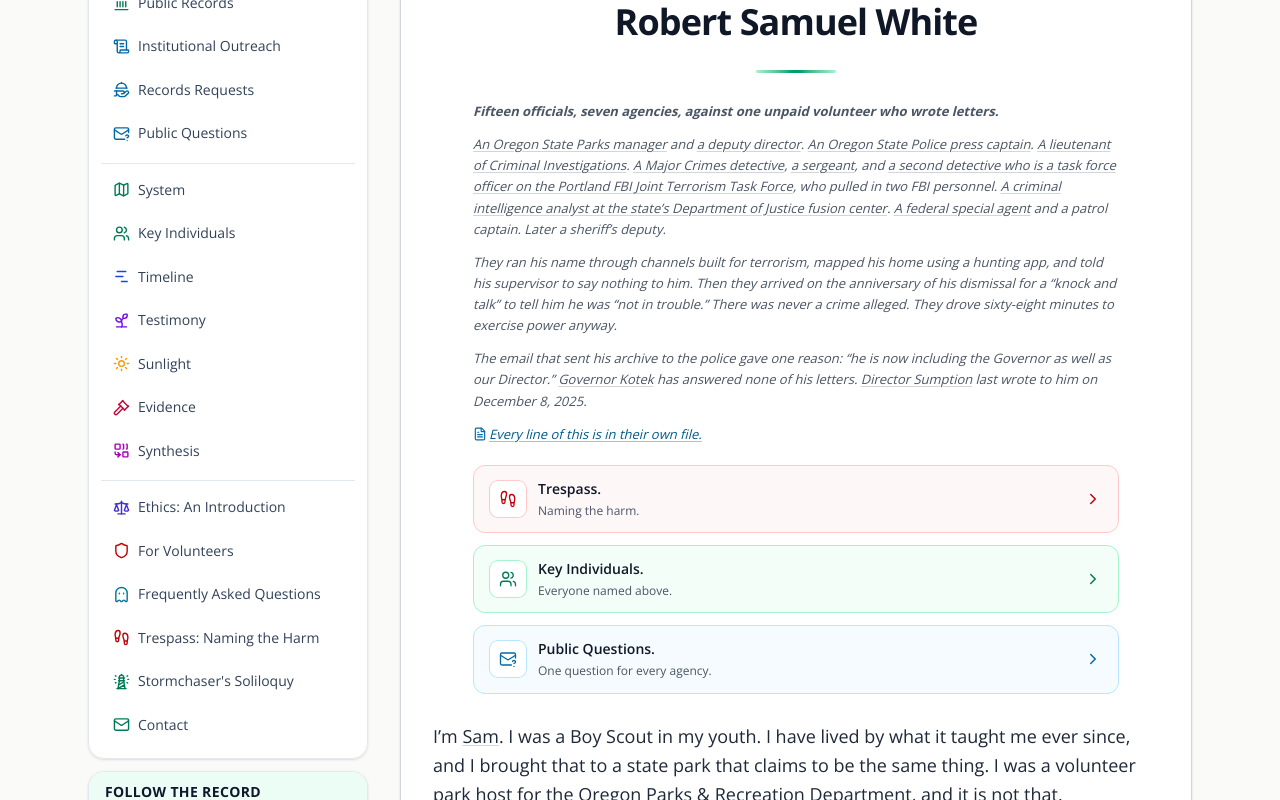
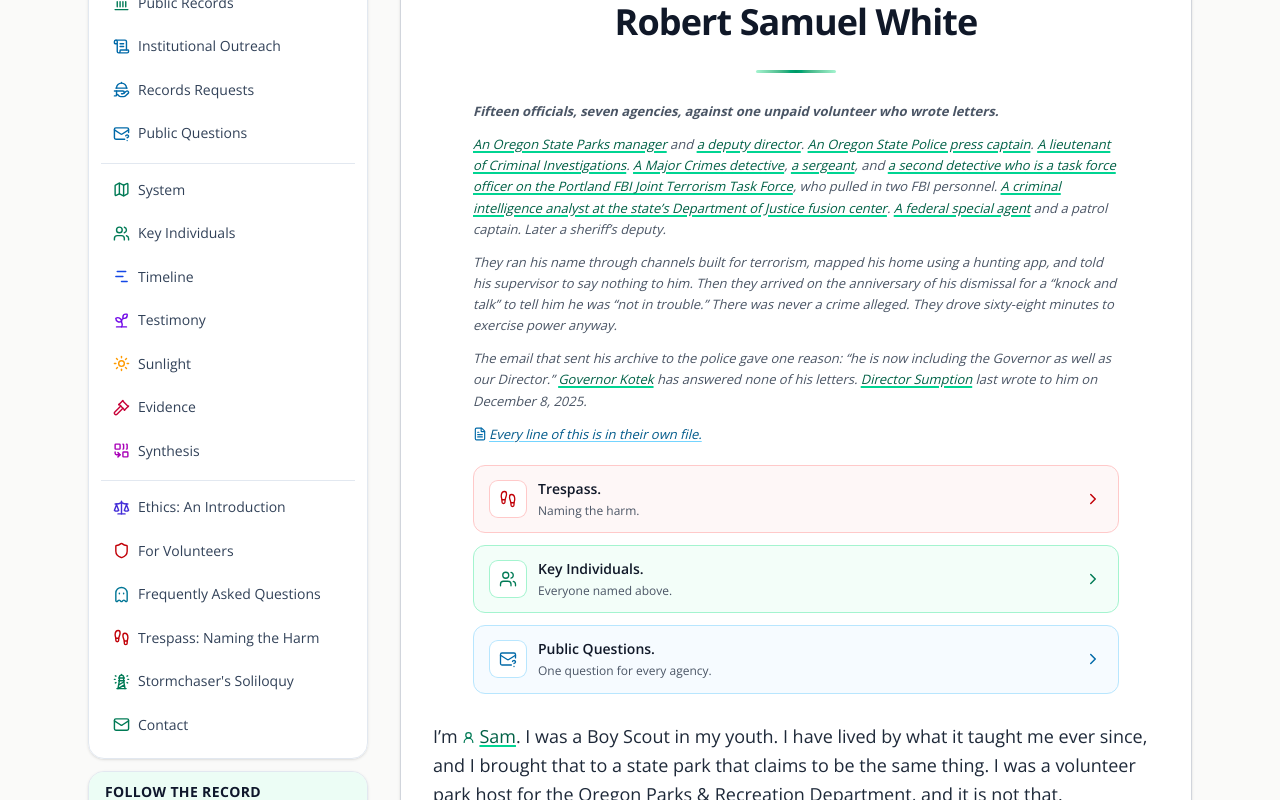
Before and after one commit to rswfire/rswfire.oprd, a Next.js app: page / in a window 1280 px wide. Shown: the part 220-1020 px from the top of the page. Built offline with nearby package versions, Linux system fonts and the light colour scheme; no server answers.

Commit message:
People links: the seat's face beside the name, a visible green underline; the class moved out of the client module so pages get it; Public Questions index without prev/next

```diff
--- a/app/(archive)/public-questions/page.tsx
+++ b/app/(archive)/public-questions/page.tsx
@@ -34,7 +34,6 @@ export default function PublicQuestionsPage() {
             emblem="MailQuestionMark" tone="sky"
             title="PUBLIC QUESTIONS"
             subtitle="RECORDS REQUESTS"
-            previousPage={{ href: "/records-requests", label: "Records Requests" }}
         >
             <div className="mb-8 text-base">
                 A question is asked of the State of Oregon in public records requests, and every answer is published: the acknowledgment, the estimate, the denial, the production, or the silence. One register per question.
--- a/components/PersonLink.tsx
+++ b/components/PersonLink.tsx
@@ -1,9 +1,13 @@
 // components/PersonLink.tsx
 //
 // A person or role named in running text, opening their drawer from Key
-// Individuals in place. The timeline and the evidence pages call it by
-// name; a name with no seat renders as plain text.
-import { DrawerLink, SEAT_LINK } from "@/components/system/DrawerHost";
+// Individuals in place, with the face their card wears there: a person, a
+// records office, or a building. The timeline and the evidence pages call
+// it by name; a name with no seat renders as plain text.
+import { Building2, Newspaper, UserRound } from "lucide-react";
+import { DrawerLink } from "@/components/system/DrawerHost";
+import { SEAT_LINK } from "@/lib/seatLink";
+import { RUNGS, type Seat } from "@/data/system";
 
 const SEATS: Record<string, string> = {
     "park supervisor": "supervisor",
@@ -12,6 +16,17 @@ const SEATS: Record<string, string> = {
     "volunteer services lead": "lead",
     "Lisa Sumption": "director",
 };
+
+type Face = "person" | "office" | "building";
+
+// Every seat on Key Individuals, by id, for the face its card wears.
+const FACES: Record<string, Face> = {};
+for (const r of RUNGS) {
+    const all: Seat[] = [...r.seats, ...(r.branch?.seats ?? [])];
+    for (const s of all) FACES[s.id] = s.building ? "building" : s.office ? "office" : "person";
+}
+
+const ICON = { person: UserRound, office: Newspaper, building: Building2 } as const;
 
 interface PersonLinkProps {
     name: string;
@@ -23,5 +38,11 @@ interface PersonLinkProps {
 export default function PersonLink({ name, label, seat }: PersonLinkProps) {
     const to = seat ?? SEATS[name];
     if (!to) return <span>{label ?? name}</span>;
-    return <DrawerLink to={to} className={SEAT_LINK}>{label ?? name}</DrawerLink>;
+    const I = ICON[FACES[to] ?? "person"];
+    return (
+        <DrawerLink to={to} className={`${SEAT_LINK} inline-flex items-baseline gap-1 whitespace-nowrap`}>
+            <I aria-hidden size={13} strokeWidth={2.25} className="relative top-[1.5px] shrink-0 text-emerald-700" />
+            <span>{label ?? name}</span>
+        </DrawerLink>
+    );
 }
--- a/components/TestimonyCard.tsx
+++ b/components/TestimonyCard.tsx
@@ -14,7 +14,8 @@ import TestimonyPdfButton from "@/components/testimony/TestimonyPdfButton";
 import Cite from "@/components/Cite";
 import { APPARATUS, APPARATUS_SEATS } from "@/data/apparatus";
 import Icon from "@/components/Icon";
-import { DrawerLink, SEAT_LINK } from "@/components/system/DrawerHost";
+import { DrawerLink } from "@/components/system/DrawerHost";
+import { SEAT_LINK } from "@/lib/seatLink";
 import PersonLink from "@/components/PersonLink";
 
 const CHAPTERS = [
--- a/components/system/DrawerHost.tsx
+++ b/components/system/DrawerHost.tsx
@@ -120,7 +120,7 @@ export default function DrawerHost({ children }: { children: ReactNode }) {
 }
 
 /** How a name that opens a drawer reads in running text. */
-export const SEAT_LINK = "text-inherit underline decoration-gray-300 underline-offset-2 hover:text-emerald-800 hover:decoration-emerald-500";
+export { SEAT_LINK } from "@/lib/seatLink";
 
 /** A link that opens a drawer where the reader is; a new tab gets the page it lives on. */
 export function DrawerLink({ to, className, children }: { to: string; className?: string; children: ReactNode }) {
--- /dev/null
+++ b/lib/seatLink.ts
@@ -0,0 +1,4 @@
+// The class a link to a Key Individuals seat wears in running text. Kept
+// outside the client drawer module so server components can read it as a
+// string rather than a client reference.
+export const SEAT_LINK = "text-emerald-800 underline decoration-emerald-400 decoration-[1.5px] underline-offset-2 hover:text-emerald-600 hover:decoration-emerald-600";
```
